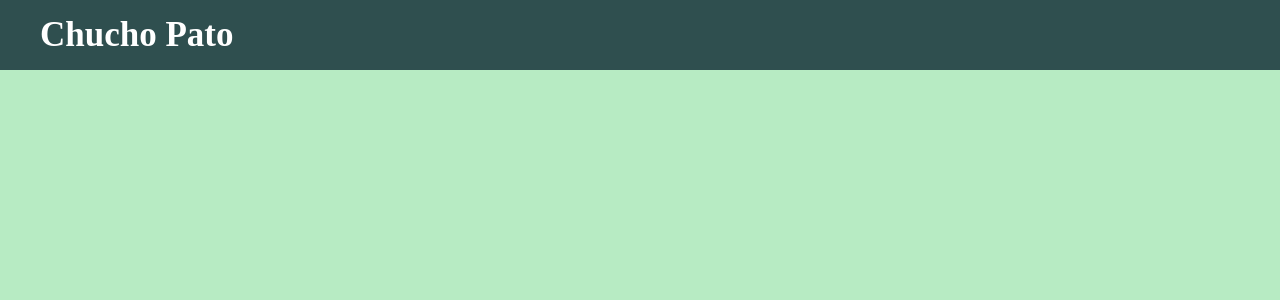
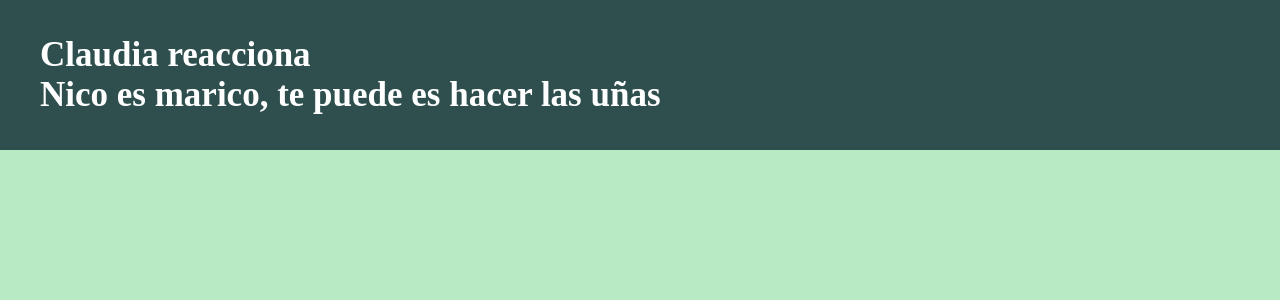
Before and after one commit to Apo24/Apo24, a PHP site: page / in a window 1280 px wide. Shown: the top 300 px of the page. Run offline with PHP 8.4, Linux system fonts and the light colour scheme.

Commit message:
para claudia

```diff
--- a/index.html
+++ b/index.html
@@ -11,7 +11,8 @@
 </head>
 <body>
     <header class="header ">
-        <h1 class="apo">Chucho Pato</h1>
+        <h1 class="apo">Claudia reacciona</br>Nico es marico, te puede es hacer las uñas</h1>
+		<h2 class="apo"></h2>
     </header>
 
 </body>
--- a/style.css
+++ b/style.css
@@ -19,7 +19,7 @@ html {
     color: white;
     background-color: darkslategray;
     width: 100%;
-    height: 70px;
+    height: 150px;
     margin: 0 auto;
     display: flex;
     justify-content: space-between;
```
